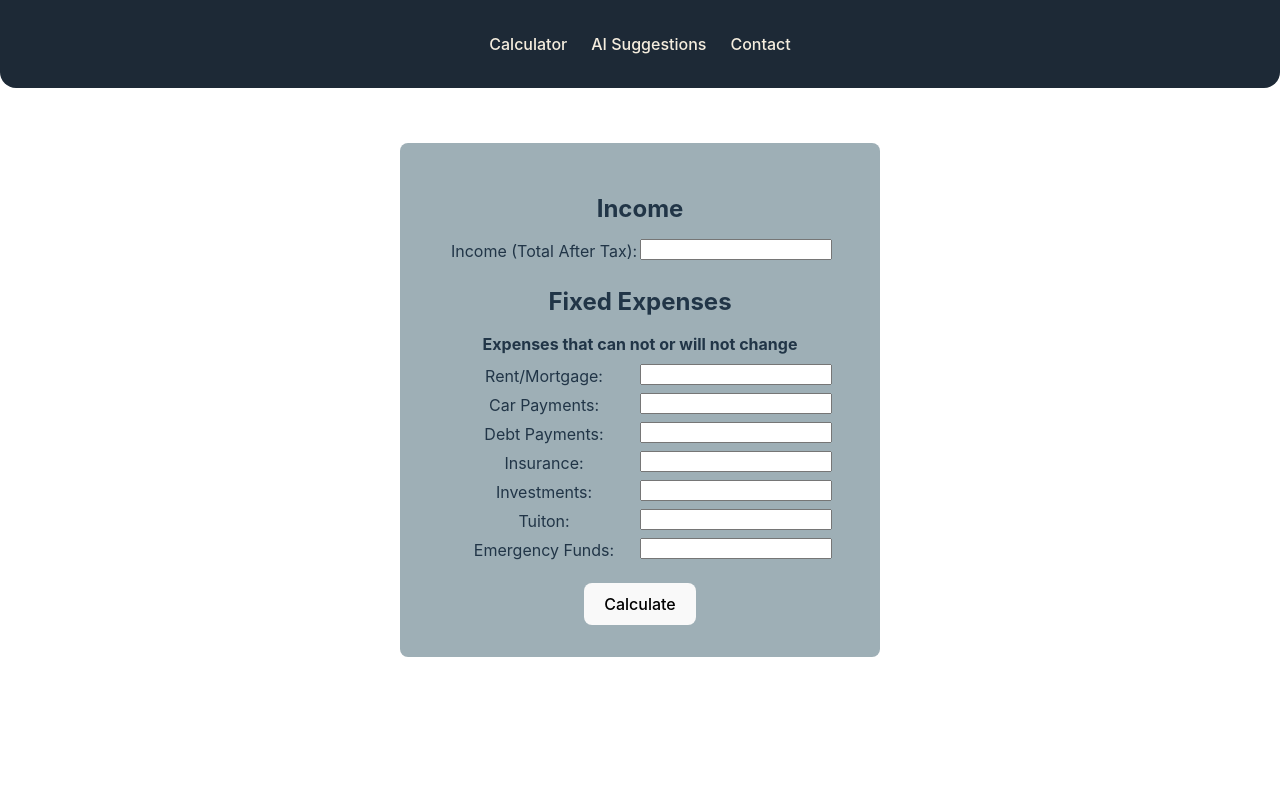
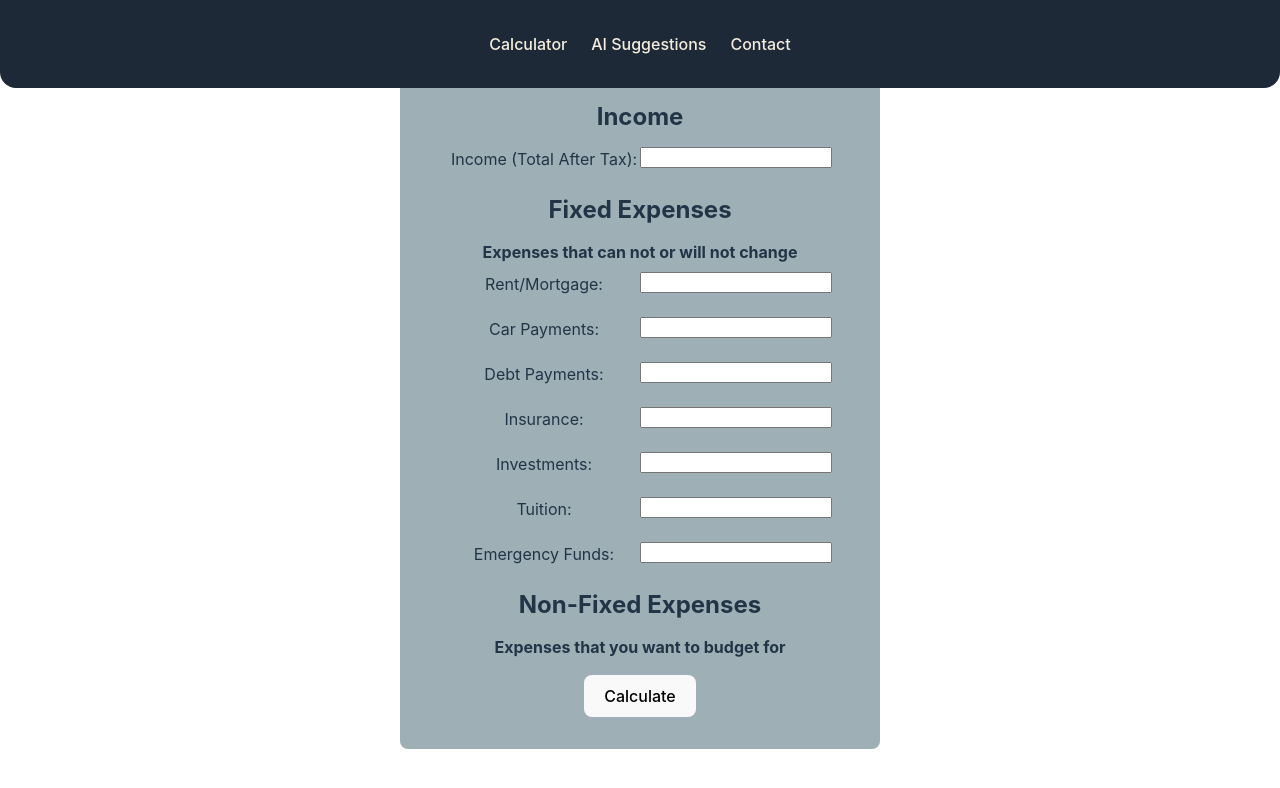
Before and after one commit to harveyji1/HarveysBudgetTool, a React (Vite) app: page / in a window 1280 px wide. Shown: the top 788 px of the page. Built offline with nearby package versions, Linux system fonts and the light colour scheme.

Commit message:
Made calculator more dynamic
Made it possible to add custom fields in future

```diff
--- a/src/components/Calculator/Calculator.css
+++ b/src/components/Calculator/Calculator.css
@@ -7,7 +7,7 @@
     margin: 1rem;
 }
 
-.incomeInputs{
+.formField{
     display: grid;
     grid-template-columns: 12rem 12rem;
     margin-bottom: 1rem;
--- a/src/components/Calculator/Calculator.tsx
+++ b/src/components/Calculator/Calculator.tsx
@@ -1,48 +1,69 @@
 import './Calculator.css';
 import Button from 'react-bootstrap/Button';
 import Form from 'react-bootstrap/Form';
+import { useState } from 'react';
 
 function Calculator() {
-    return(
+  // Define categories and fields as data
+  const [categories, setCategories] = useState([
+    {
+      name: 'Income',
+      description: '',
+      fields: [
+        { label: 'Income (Total After Tax): ', value: '' },
+      ],
+    },
+    {
+      name: 'Fixed Expenses',
+      description: 'Expenses that can not or will not change',
+      fields: [
+        { label: 'Rent/Mortgage: ', value: '' },
+        { label: 'Car Payments: ', value: '' },
+        { label: 'Debt Payments: ', value: '' },
+        { label: 'Insurance: ', value: '' },
+        { label: 'Investments: ', value: '' },
+        { label: 'Tuition: ', value: '' },
+        { label: 'Emergency Funds: ', value: '' },
+      ],
+    },
+    {
+      name: 'Non-Fixed Expenses',
+      description: 'Expenses that you want to budget for',
+      fields: [],
+    },
+  ]);
 
-        <Form className='calculatorForm'>
-          <div className='calculatorInputs'>
-            <h2 className='categoryHeader'>Income</h2>
-            <Form.Group className = "incomeInputs">
-              <Form.Label>Income (Total After Tax): </Form.Label>
-              <Form.Control type='number'/>
-            </Form.Group>
-            <h2 className='categoryHeader'>Fixed Expenses</h2>
-            <h4 className='categoryDesc'>Expenses that can not or will not change</h4>
-            <Form.Group className = "fixedExpenses">
-              <Form.Label>Rent/Mortgage: </Form.Label>
-              <Form.Control type='number'/>
-              <Form.Label>Car Payments: </Form.Label>
-              <Form.Control type='number'/>
-              <Form.Label>Debt Payments: </Form.Label>
-              <Form.Control type='number'/>
-              <Form.Label>Insurance: </Form.Label>
-              <Form.Control type='number'/>
-              <Form.Label>Investments: </Form.Label>
-              <Form.Control type='number'/>
-              <Form.Label>Tuiton: </Form.Label>
-              <Form.Control type='number'/>
-              <Form.Label>Emergency Funds: </Form.Label>
-              <Form.Control type='number'/>
+  const handleFieldChange = (categoryIndex: number, fieldIndex: number, value: string) => {
+    const updatedCategories = [...categories];
+    updatedCategories[categoryIndex].fields[fieldIndex].value = value;
+    setCategories(updatedCategories);
+  };
+
+  return (
+    <Form className='calculatorForm'>
+      <div className='calculatorInputs'>
+        {categories.map((category, categoryIndex) => (
+          <div key={categoryIndex} className='category'>
+            <h2 className='categoryHeader'>{category.name}</h2>
+            {category.description && <h4 className='categoryDesc'>{category.description}</h4>}
+            <Form.Group className='inputs'>
+              {category.fields.map((field, fieldIndex) => (
+                <div key={fieldIndex} className='formField'>
+                  <Form.Label>{field.label}</Form.Label>
+                  <Form.Control
+                    type='number'
+                    value={field.value}
+                    onChange={(e) => handleFieldChange(categoryIndex, fieldIndex, e.target.value)}
+                  />
+                </div>
+              ))}
             </Form.Group>
           </div>
-        {/* <Form.Group className="mb-3" controlId="formBasicPassword">
-          <Form.Label>Password</Form.Label>
-          <Form.Control type="password" placeholder="Password" />
-        </Form.Group>
-        <Form.Group className="mb-3" controlId="formBasicCheckbox">
-          <Form.Check type="checkbox" label="Check me out" />
-        </Form.Group> */}
-        <Button type="submit">
-          Calculate
-        </Button>
-      </Form>
-    )
+        ))}
+      </div>
+      <Button type="submit">Calculate</Button>
+    </Form>
+  );
 }
 
 export default Calculator;
```
